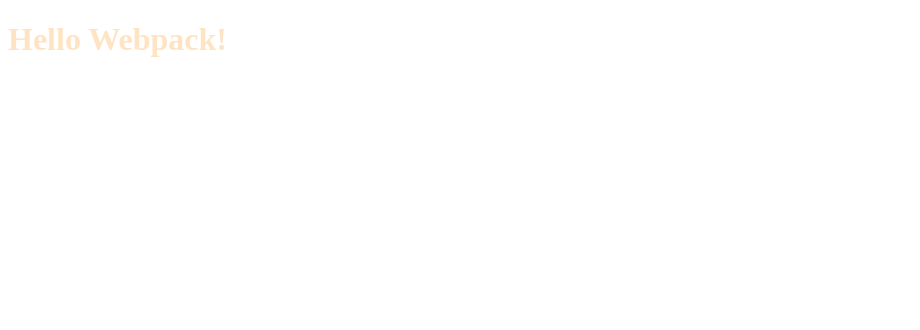
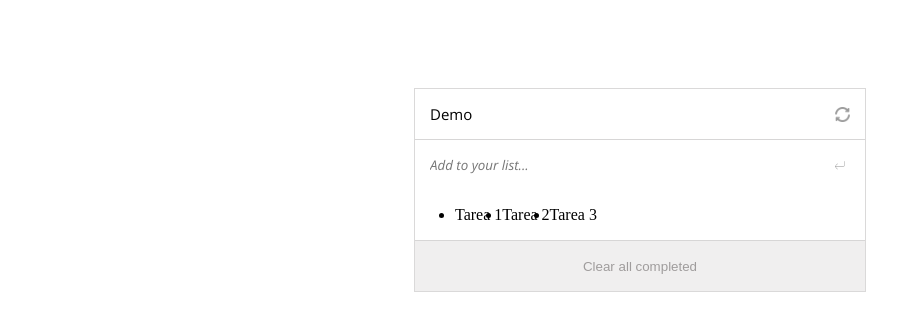
Before and after one commit to rodrigopenayo98/ToDo-List-Rod, a website built with webpack: page src/index.html in a window 1280 px wide. Shown: the whole page, without its empty margins (0-920 px from the left). Built offline with nearby package versions, Linux system fonts and the light colour scheme.

Commit message:
add first structure and js code

```diff
--- a/src/index.html
+++ b/src/index.html
@@ -1,12 +1,36 @@
 <!DOCTYPE html>
 <html lang="en">
-<head>
-  <meta charset="UTF-8">
-  <meta http-equiv="X-UA-Compatible" content="IE=edge">
-  <meta name="viewport" content="width=device-width, initial-scale=1.0">
-  <title>Webpack</title>
-</head>
-<body>
-  <h1>Hello Webpack!</h1>
-</body>
+  <head>
+    <meta charset="UTF-8" />
+    <meta http-equiv="X-UA-Compatible" content="IE=edge" />
+    <meta name="viewport" content="width=device-width, initial-scale=1.0" />
+    <link rel="preconnect" href="https://fonts.googleapis.com" />
+    <link rel="preconnect" href="https://fonts.gstatic.com" crossorigin />
+    <link rel="preconnect" href="https://fonts.googleapis.com" />
+    <link rel="preconnect" href="https://fonts.gstatic.com" crossorigin />
+    <link
+      href="https://fonts.googleapis.com/css2?family=Open+Sans:ital,wght@0,300;1,300&display=swap"
+      rel="stylesheet"
+    />
+    <link rel="stylesheet" href="./style.css" />
+    <title>Webpack</title>
+  </head>
+  <body>
+    <section id="main-container">
+      <div id="title-list-container">
+        <h2 id="title-list">Demo</h2>
+        <img id="img-arrow" src="./img/actualizar.png" alt="" />
+      </div>
+      <div id="input-container">
+        <input type="text" id="text" placeholder="Add to your list..." />
+        <img src="img/flecha-girar-hacia-abajo-a-la-izquierda.png" id="img-enter" alt="" />
+      </div>
+      <div id="tasks-container">
+        <ul id="taskList"></ul>
+      </div>
+      <div id="button-container">
+        <button id="btn-clear">Clear all completed</button>
+      </div>
+    </section>
+  </body>
 </html>
--- a/src/index.js
+++ b/src/index.js
@@ -1,3 +1,36 @@
 import "./style.css";
 
-console.log("Hello webpack!")
+// Array de tareas
+const tasks = [
+  { description: "Tarea 1", completed: false, index: 1 },
+  { description: "Tarea 2", completed: true, index: 2 },
+  { description: "Tarea 3", completed: false, index: 3 },
+];
+
+// Función para generar la lista de tareas en HTML
+function generateTaskList() {
+  const taskList = document.getElementById("taskList"); // Marcador de posición en el HTML
+
+  // Cambiar el valor de display del elemento <ul> a "flex"
+  taskList.style.display = "flex";
+
+  // Iterar sobre la matriz de tareas
+  for (let task of tasks) {
+    // Crear un elemento de lista <li>
+    const elementList = document.createElement("li");
+
+    // Establecer el texto de la descripción de la tarea como contenido del elemento de lista
+    elementList.textContent = task.description;
+
+    // Agregar una clase al elemento de lista según el estado de completado de la tarea
+    if (task.completed) {
+      elementList.classList.add("completada");
+    }
+
+    // Agregar el elemento de lista a la lista de tareas
+    taskList.appendChild(elementList);
+  }
+}
+
+// Llamar a la función para generar la lista de tareas al cargar la página
+window.addEventListener("DOMContentLoaded", generateTaskList);
--- a/src/style.css
+++ b/src/style.css
@@ -1,3 +1,89 @@
-h1 {
-  color: bisque;
+body{
+  display: flex;
+  justify-content: center;
+  padding-top: 80px;
 }
+
+#main-container {
+  border: 1px solid #dad9d9;
+  width: 450px;
+  height: auto;
+}
+
+#title-list {
+  font-family: 'Open Sans', sans-serif;
+  font-weight: 400;
+  color: rgb(0, 0, 0);
+  font-size: 15px;
+}
+
+#title-list-container {
+  display: flex;
+  width: 420px;
+  height: 20px;
+  justify-content: space-between;
+  align-items: center;
+  padding: 15px;
+}
+
+#img-arrow {
+  width: 15px;
+  height: 15px;
+  cursor: pointer;
+}
+
+#input-container {
+  width: 100%;
+  height: 50px;
+  border-top: 1px solid rgb(215, 214, 214);
+  display: flex;
+  align-items: center;
+}
+
+#text {
+  width: 390px;
+  height: 20px;
+  padding: 15px;
+  border: none;
+  font-family: 'Open Sans', sans-serif;
+  font-style: italic;
+}
+
+#img-enter{
+  width: 10px;
+  height: 10px;
+  cursor: pointer;
+}
+
+#text::placeholder {
+  font-family: 'Open Sans', sans-serif;
+  font-style: italic;
+}
+
+/* #tasks-container{
+   width: 450px;
+  height: 50px;
+  border-top: 1px solid rgb(215, 214, 214);
+}  */
+
+#button-container{
+  height: 50px;
+  border-top: 1px solid rgb(215, 214, 214);
+}
+
+#btn-clear{
+height: 100%;
+width: 100%;
+border: none;
+color: #9f9c9c;
+background-color: #f0efef;
+}
+
+#btn-clear:hover{
+  text-decoration: underline;
+  color: black;
+}
+
+#taskList{
+  display: none;
+}
```
Also changed, not shown: src/img/actualizar.png (added), src/img/flecha-girar-hacia-abajo-a-la-izquierda.png (added).
